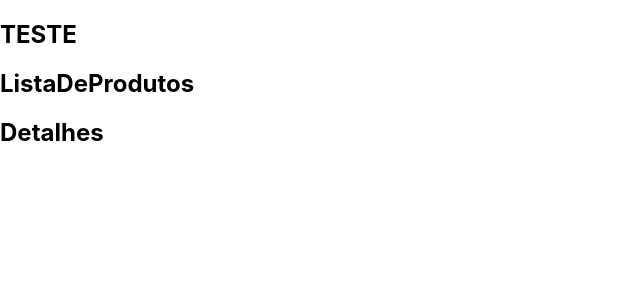
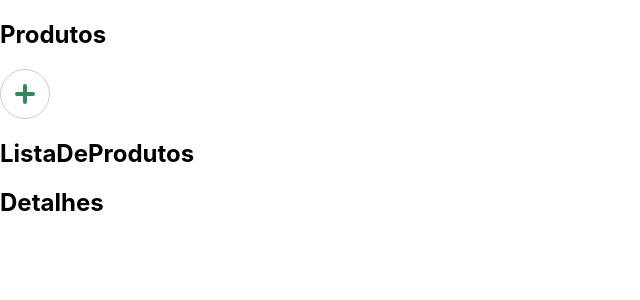
Before and after one commit to VictorVidal08/front-end-radar-fit, a React (Create React App) app: page /#/ in a window 1280 px wide. Shown: the top 300 px of the page, without its empty margins (0-640 px from the left). Built offline with nearby package versions, Linux system fonts and the light colour scheme.

Commit message:
feat: adding request file and novo produto button

```diff
--- /dev/null
+++ b/src/pages/produtos/produtos.css
@@ -0,0 +1,95 @@
+.icon-btn {
+    width: 50px;
+    height: 50px;
+    border: 1px solid #cdcdcd;
+    background: white;
+    border-radius: 25px;
+    overflow: hidden;
+    position: relative;
+    transition: width 0.2s ease-in-out;
+    font-weight: 500;
+    font-family: inherit;
+  }
+
+  .add-btn:hover {
+    width: 120px;
+  }
+
+  .add-btn::before,
+  .add-btn::after {
+    transition: width 0.2s ease-in-out, border-radius 0.2s ease-in-out;
+    content: "";
+    position: absolute;
+    height: 4px;
+    width: 10px;
+    top: calc(50% - 2px);
+    background: seagreen;
+  }
+
+  .add-btn::after {
+    right: 14px;
+    overflow: hidden;
+    border-top-right-radius: 2px;
+    border-bottom-right-radius: 2px;
+  }
+
+  .add-btn::before {
+    left: 14px;
+    border-top-left-radius: 2px;
+    border-bottom-left-radius: 2px;
+  }
+
+  .icon-btn:focus {
+    outline: none;
+  }
+
+  .btn-txt {
+    opacity: 0;
+    transition: opacity 0.2s;
+  }
+
+  .add-btn:hover::before,
+  .add-btn:hover::after {
+    width: 4px;
+    border-radius: 2px;
+  }
+
+  .add-btn:hover .btn-txt {
+    opacity: 1;
+  }
+
+  .add-icon::after,
+  .add-icon::before {
+    transition: all 0.2s ease-in-out;
+    content: "";
+    position: absolute;
+    height: 20px;
+    width: 2px;
+    top: calc(50% - 10px);
+    background: seagreen;
+    overflow: hidden;
+  }
+
+  .add-icon::before {
+    left: 22px;
+    border-top-left-radius: 2px;
+    border-bottom-left-radius: 2px;
+  }
+
+  .add-icon::after {
+    right: 22px;
+    border-top-right-radius: 2px;
+    border-bottom-right-radius: 2px;
+  }
+
+  .add-btn:hover .add-icon::before {
+    left: 15px;
+    height: 4px;
+    top: calc(50% - 2px);
+  }
+
+  .add-btn:hover .add-icon::after {
+    right: 15px;
+    height: 4px;
+    top: calc(50% - 2px);
+  }
--- a/src/pages/produtos/produtos.jsx
+++ b/src/pages/produtos/produtos.jsx
@@ -1,11 +1,17 @@
 import React from 'react';
 import Detalhes from '../../components/detalhesProduto/detalhes';
 import ListaDeProdutos from '../../components/listaProdutos/listaDeProdutos';
+import './produtos.css';
 
 function Produtos() {
   return (
     <section>
-      <h1>TESTE</h1>
+      <h1>Produtos</h1>
+      <button
+        class="icon-btn add-btn">
+        <div class="add-icon"></div>
+        <div class="btn-txt">Novo Produto</div>
+      </button>
       <ListaDeProdutos />
       <Detalhes />
     </section>
--- /dev/null
+++ b/src/service/requests.js
@@ -0,0 +1,6 @@
+import axios from 'axios';
+
+export async function getProducts() {
+  const response = await axios.get('http://localhost:3001/products');
+  return response;
+}
```
